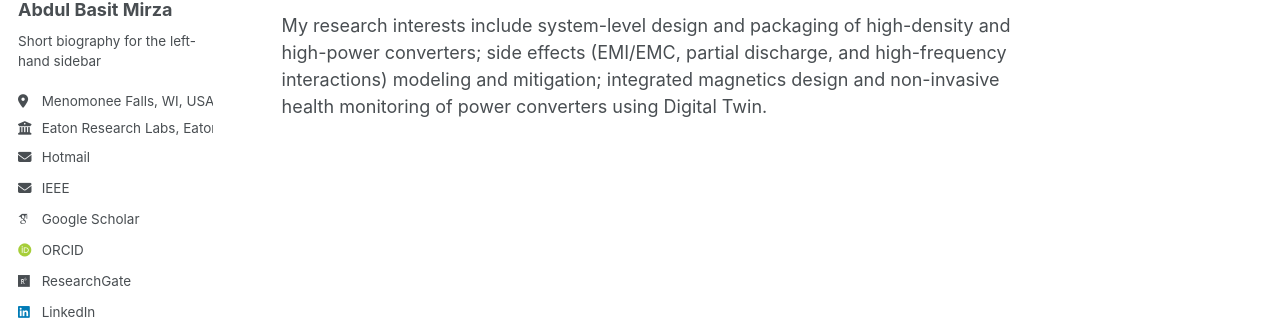
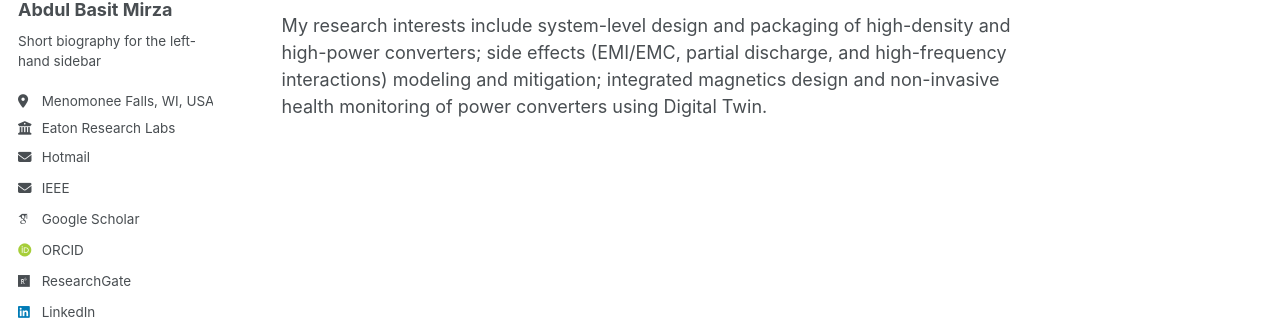
Before and after one commit to AbdulBasitMirza/abdulbasitmirza.github.io, a Jekyll site: the page built from _pages/about.md, in a window 1280 px wide. Shown: the part 293-613 px from the top of the page. Built offline with Jekyll 4.4.1, drawn with Linux system fonts in a browser that asks for light colours; some web fonts are replaced.

Commit message:
Update _config.yml

```diff
--- a/_config.yml
+++ b/_config.yml
@@ -26,7 +26,7 @@ author:
   pronouns         : # example: "she/her"
   bio              : "Short biography for the left-hand sidebar"
   location         : "Menomonee Falls, WI, USA"
-  employer         : "Eaton Research Labs, Eaton Corporation"
+  employer         : "Eaton Research Labs"
   uri              : # URL
   email1            : "abdulbasitmirza@hotmail.com"
   email2            : "abdulbasit.mirza@ieee.org"
```
